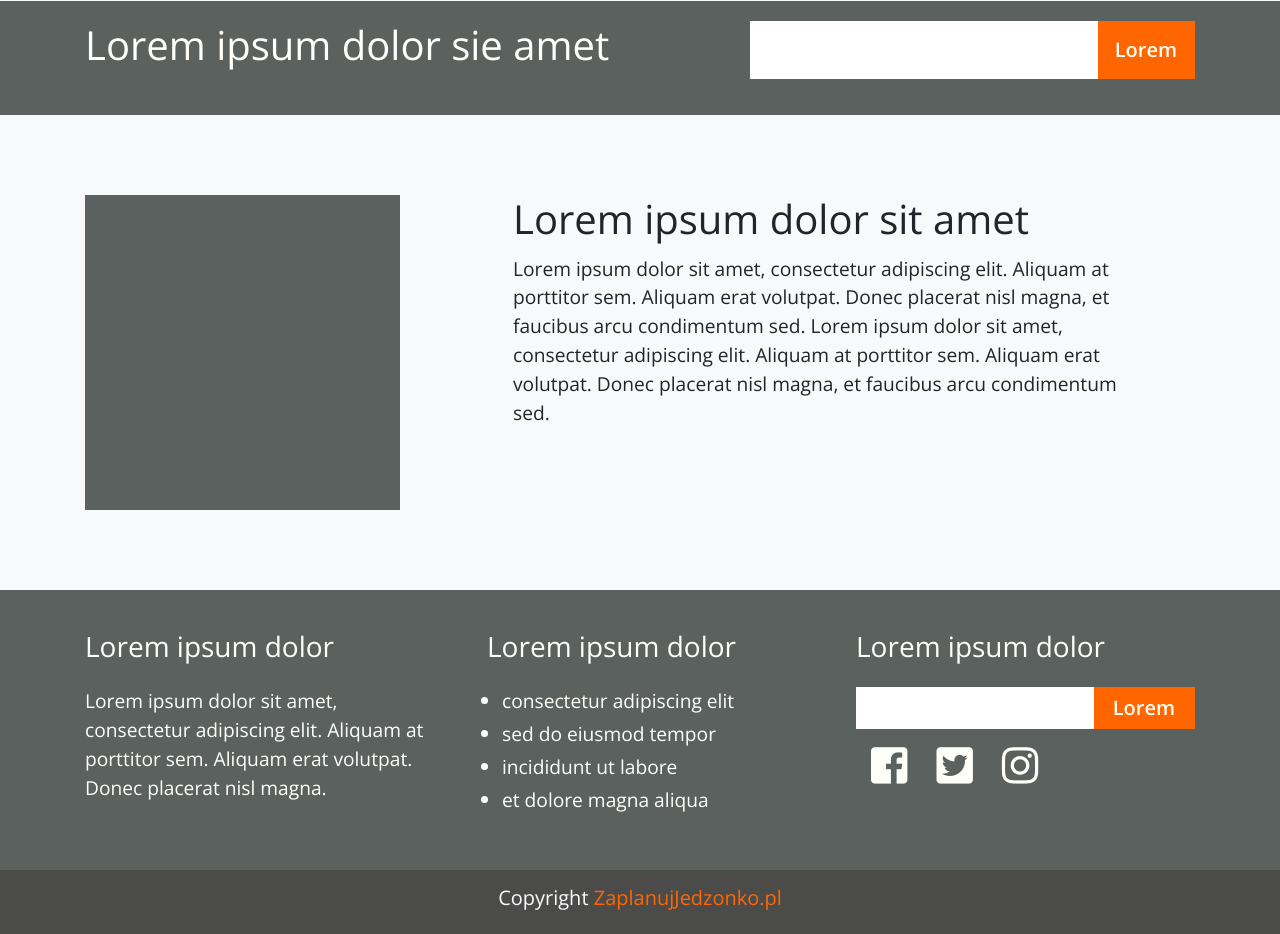
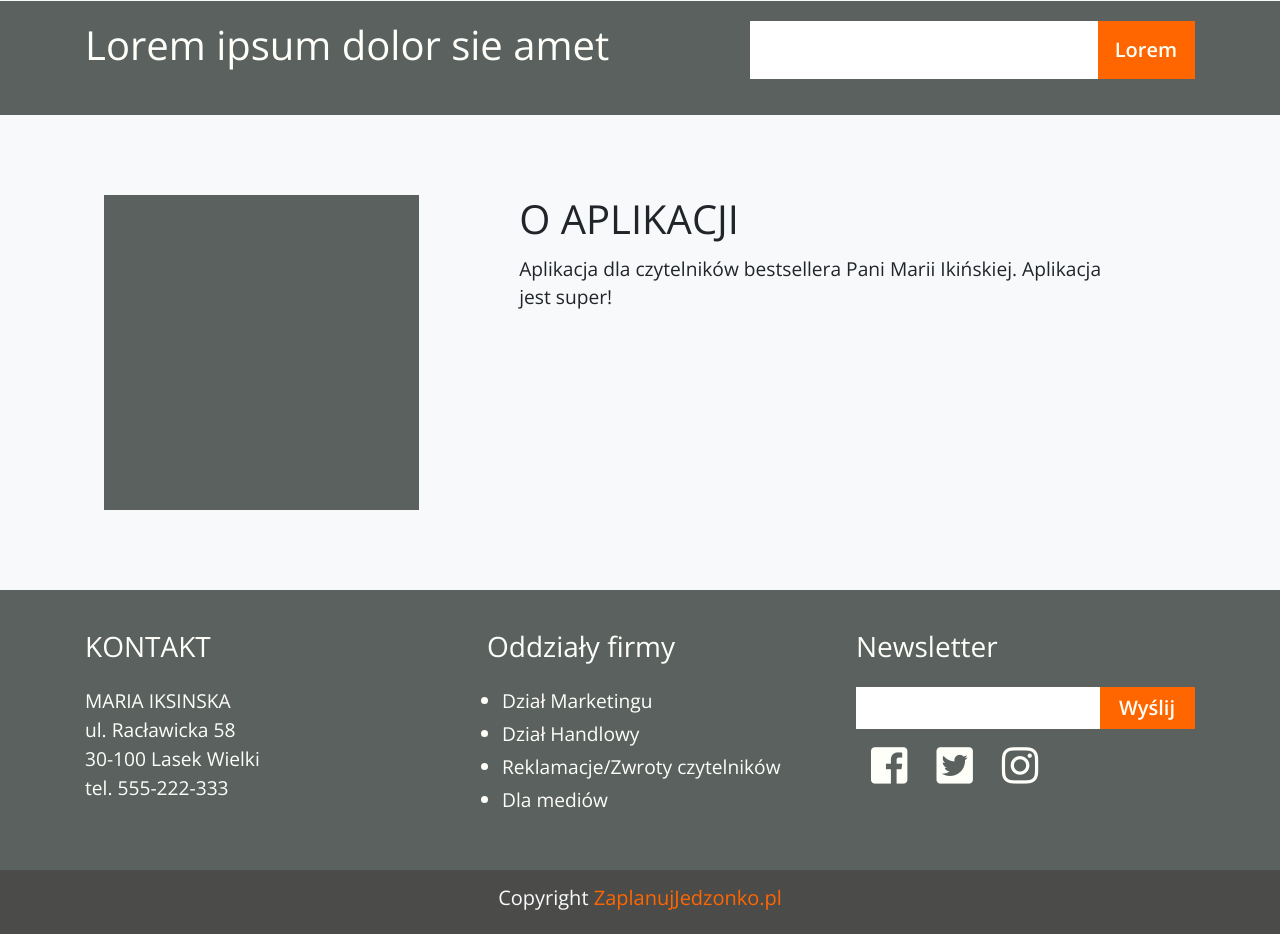
Before and after one commit to wszoltysek/diet_planner, a Django app: template jedzonko/templates/index.html in a window 1280 px wide. Shown: the part 1265-2199 px from the top of the page. Run offline with Django 3.2, Linux system fonts and the light colour scheme; the template is opened without the code that fills it, so the values that code supplies are empty; some libraries are stand-ins or nearby versions; some web fonts are replaced.

Commit message:
Zadanie 1.3

```diff
--- a/jedzonko/templates/index.html
+++ b/jedzonko/templates/index.html
@@ -155,12 +155,8 @@
                 </div>
 
                 <div class="col-7 ml-4">
-                    <h1 class="pb-1">Lorem ipsum dolor sit amet</h1>
-                    <p>Lorem ipsum dolor sit amet, consectetur adipiscing elit. Aliquam at porttitor sem. Aliquam erat
-                        volutpat. Donec placerat nisl magna, et faucibus arcu condimentum sed. Lorem ipsum dolor sit
-                        amet, consectetur adipiscing elit. Aliquam at porttitor sem. Aliquam erat volutpat. Donec
-                        placerat nisl magna, et faucibus arcu condimentum sed.
-                    </p>
+                    <h1 class="pb-1">O APLIKACJI</h1>
+                    <p>Aplikacja dla czytelników bestsellera Pani Marii Ikińskiej. Aplikacja jest super!</p>
                 </div>
             </div>
         </div>
@@ -170,26 +166,31 @@
         <div class="container">
             <div class="row">
                 <div class="col">
-                    <h3 class="mb-4">Lorem ipsum dolor</h3>
-                    <p>Lorem ipsum dolor sit amet, consectetur adipiscing elit. Aliquam at porttitor sem.  Aliquam erat volutpat. Donec placerat nisl magna.</p>
+                    <h3 class="mb-4">KONTAKT</h3>
+                    <p>
+                        MARIA IKSINSKA<br>
+                        ul. Racławicka 58<br>
+                        30-100 Lasek Wielki<br>
+                        tel. 555-222-333
+                    </p>
                 </div>
                 <div class="col pl-4 ml-4">
-                    <h3 class="mb-4">Lorem ipsum dolor</h3>
+                    <h3 class="mb-4">Oddziały firmy</h3>
                     <ul class="container">
-                        <li>consectetur adipiscing elit</li>
-                        <li>sed do eiusmod tempor</li>
-                        <li>incididunt ut labore</li>
-                        <li>et dolore magna aliqua</li>
+                        <li>Dział Marketingu</li>
+                        <li>Dział Handlowy</li>
+                        <li>Reklamacje/Zwroty czytelników</li>
+                        <li>Dla mediów</li>
                     </ul>
                 </div>
                 <div class="col">
-                    <h3 class="mb-4">Lorem ipsum dolor</h3>
+                    <h3 class="mb-4">Newsletter</h3>
                     <div class="input-group mb-3">
                         <input type="text" class="form-control border-0 rounded-0" placeholder=""
                             aria-label="Recipient's username" aria-describedby="basic-addon2">
                         <div class="input-group-append">
                             <button class="input-group-text btn-color border-0 rounded-0" type="submit" id="basic-addon2"><a
-                                    href="index.html">Lorem</a></button>
+                                    href="index.html">Wyślij</a></button>
                         </div>
                     </div>
                     <div class="container d-flex-row">
```
